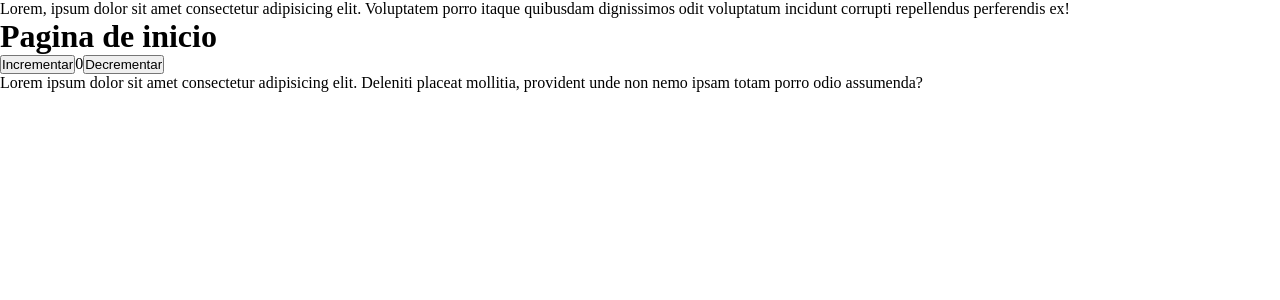
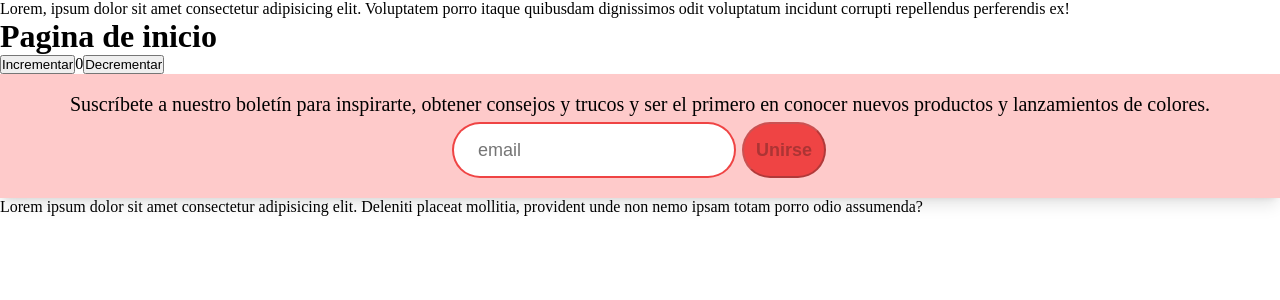
Before and after one commit to lgramajo99/newventure, a React (Vite) app: page / in a window 1280 px wide. Shown: the top 300 px of the page. Built offline with nearby package versions, Linux system fonts and the light colour scheme.

Commit message:
newsletter listo

```diff
--- a/src/components/layouts/Footer.jsx
+++ b/src/components/layouts/Footer.jsx
@@ -1,5 +1,9 @@
+import FooterNewsletter from "./FooterNewsletter";
+
 function Footer() {
     return (<footer>
+        <FooterNewsletter />
+
         <p> Lorem ipsum dolor sit amet consectetur adipisicing elit. Deleniti placeat mollitia, provident unde non nemo ipsam totam porro odio assumenda?</p>
     </footer>)
 }
--- /dev/null
+++ b/src/components/layouts/FooterNewsletter.jsx
@@ -0,0 +1,55 @@
+import { useState } from "react";
+
+function FooterNewsletter() {
+    const [email, setEmail] = useState("");
+
+    const handleSubmit = (event) => {
+        event.preventDefault();
+        console.log("Email enviado:", email);
+        alert(`Correo registrado con exito:  ${email}`)
+    };
+
+    return (
+        <form
+            className="text-xl bg-red-200 py-4 px-8 mx-auto shadow-lg text-center"
+            method="post"
+            onSubmit={handleSubmit}>
+
+            <p>
+                Suscríbete a nuestro boletín para inspirarte, obtener consejos y trucos y ser el primero en conocer nuevos productos y lanzamientos de colores.
+            </p>
+            <label
+                hidden
+                htmlFor="email">
+                Correo electrónico
+            </label>
+
+            <input
+                aria-label="Correo electrónico"
+                aria-required="true"
+                autoComplete="email"
+                autoFocus
+                className="px-6 py-3 m-1 rounded-full text-lg border-none focus:outline-none focus:ring-2 focus:ring-red-500"
+                id="email"
+                inputMode="email"
+                name="email"
+                onChange={(e) => setEmail(e.target.value)}
+                placeholder="email"
+                required
+                title="Correo electrónico"
+                type="email"
+                value={email}
+            />
+            <button
+                aria-label="Unirse al boletín"
+                className="p-3 m-1 bg-red-500 rounded-full text-lg font-semibold hover:bg-red-600 focus:outline-none focus:ring-2 focus:ring-red-500  disabled:cursor-not-allowed"
+                disabled={email === ""}
+                title="Unirse al boletin"
+                type="submit">
+                Unirse
+            </button>
+        </form >
+    )
+}
+
+export default FooterNewsletter;
```
